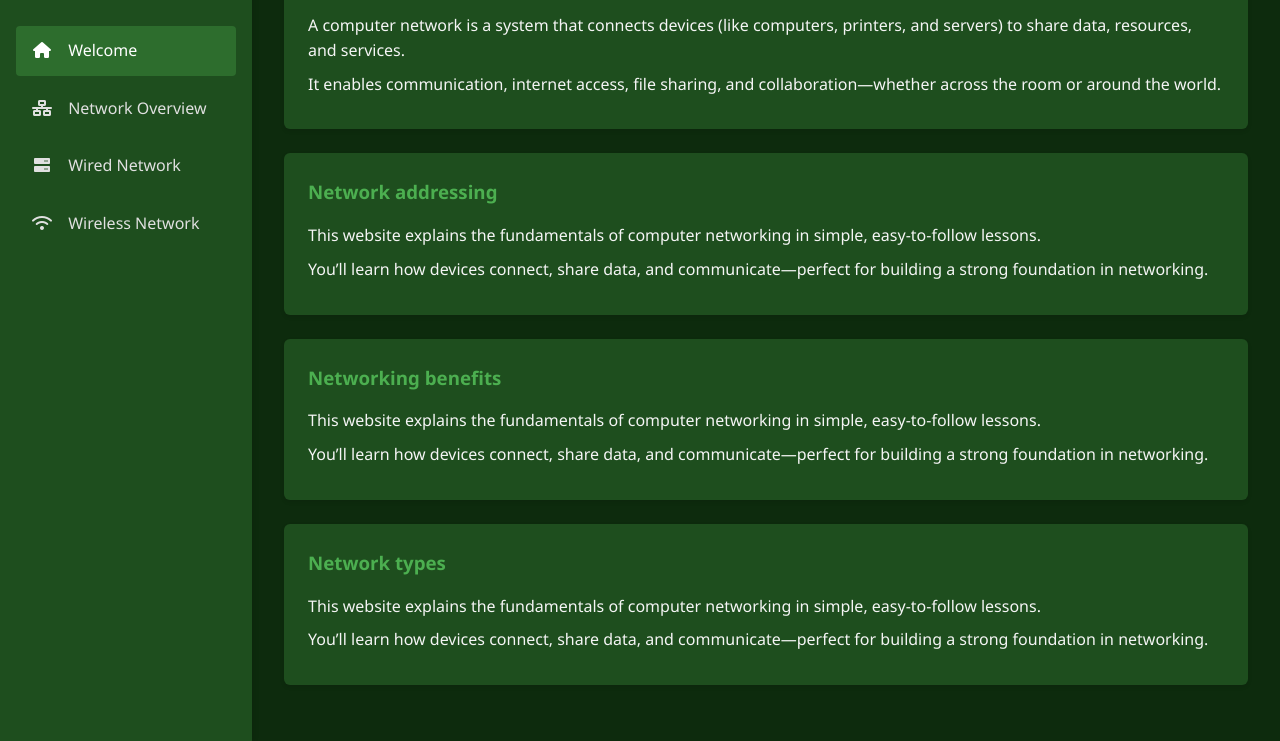
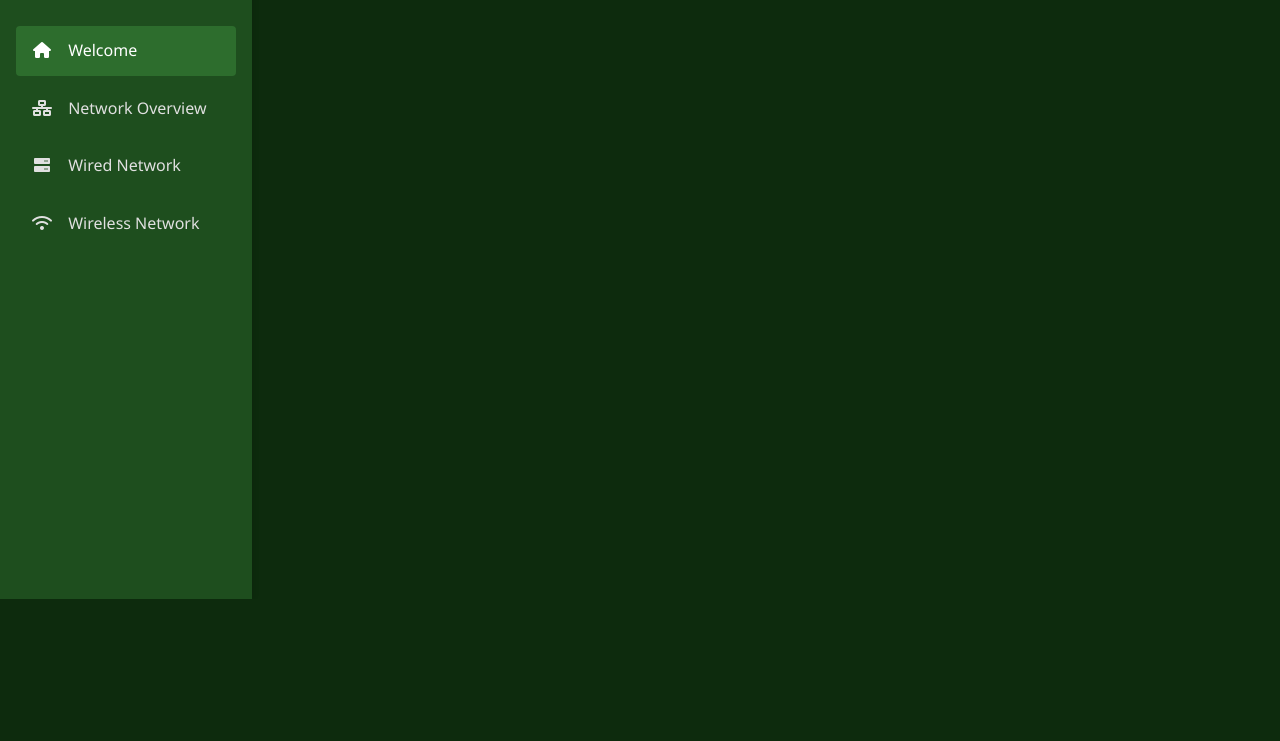
Before and after one commit to Blissic/Capstones, a plain HTML site: page index.html in a window 1280 px wide. Shown: the part 201-942 px from the top of the page. After the commit the page ends 800 px from the top, so only its background shows below. Drawn offline with Linux system fonts and the light colour scheme.

Commit message:
Update index.html

```diff
--- a/index.html
+++ b/index.html
@@ -154,30 +154,7 @@
                 <p>Essential concepts in computer networking</p>
             </header>
 
-            <section class="card">
-                <h3>Network Component</h3>
-                <p>A computer network is a system that connects devices (like computers, printers, and servers) to share data, resources, and services.</p>
-                <p>It enables communication, internet access, file sharing, and collaboration—whether across the room or around the world.</p>
-            </section>
-
-            <section class="card">
-                <h3>Network addressing</h3>
-                <p>This website explains the fundamentals of computer networking in simple, easy-to-follow lessons.</p>
-                <p>You’ll learn how devices connect, share data, and communicate—perfect for building a strong foundation in networking.</p>
-            </section>
-
-              <section class="card">
-                <h3>Networking benefits</h3>
-                <p>This website explains the fundamentals of computer networking in simple, easy-to-follow lessons.</p>
-                <p>You’ll learn how devices connect, share data, and communicate—perfect for building a strong foundation in networking.</p>
-            </section>
-
-              <section class="card">
-                <h3>Network types</h3>
-                <p>This website explains the fundamentals of computer networking in simple, easy-to-follow lessons.</p>
-                <p>You’ll learn how devices connect, share data, and communicate—perfect for building a strong foundation in networking.</p>
-            </section>
-        </main>
+                 </main>
     </div>
 </body>
 </html>
```
